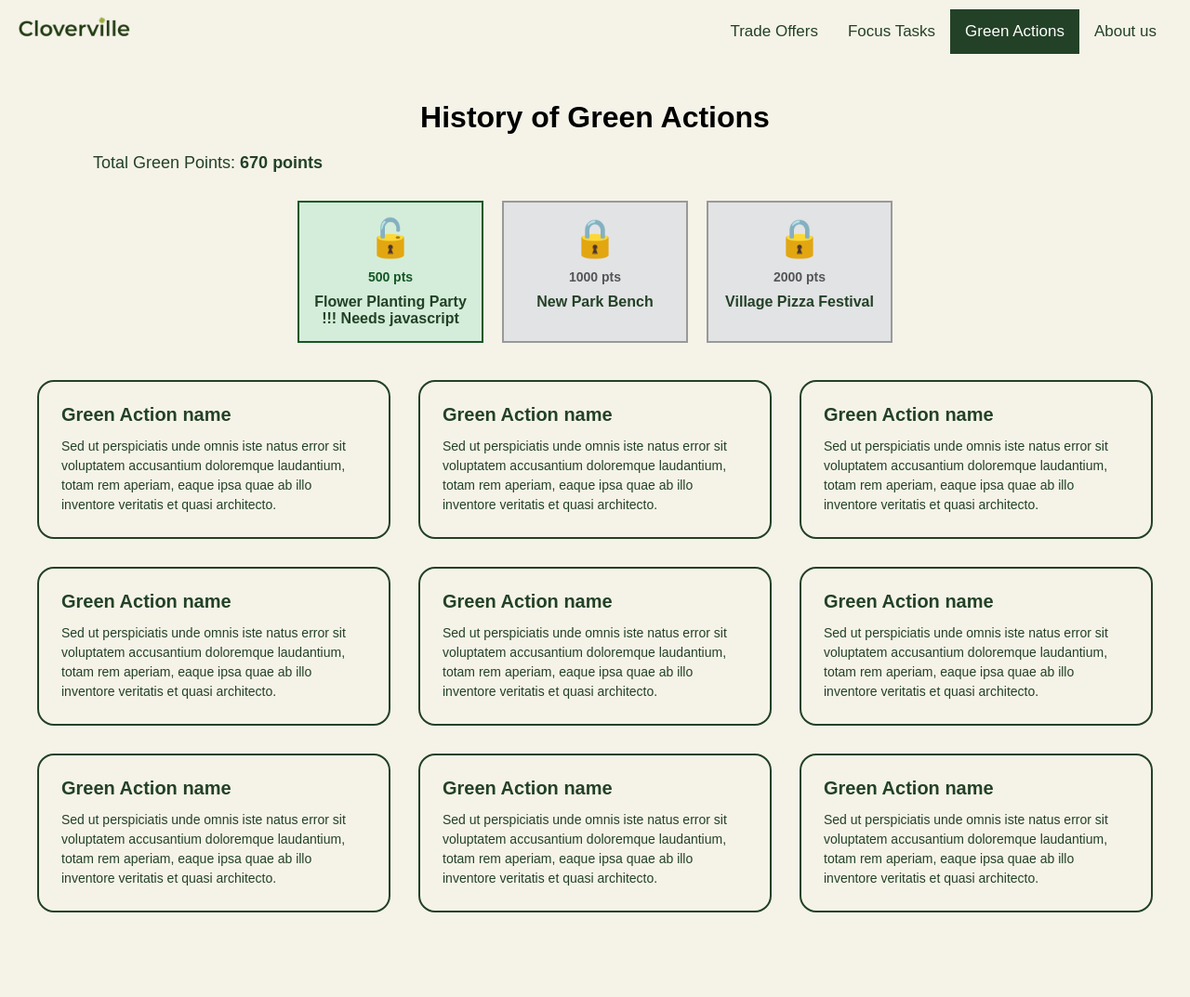
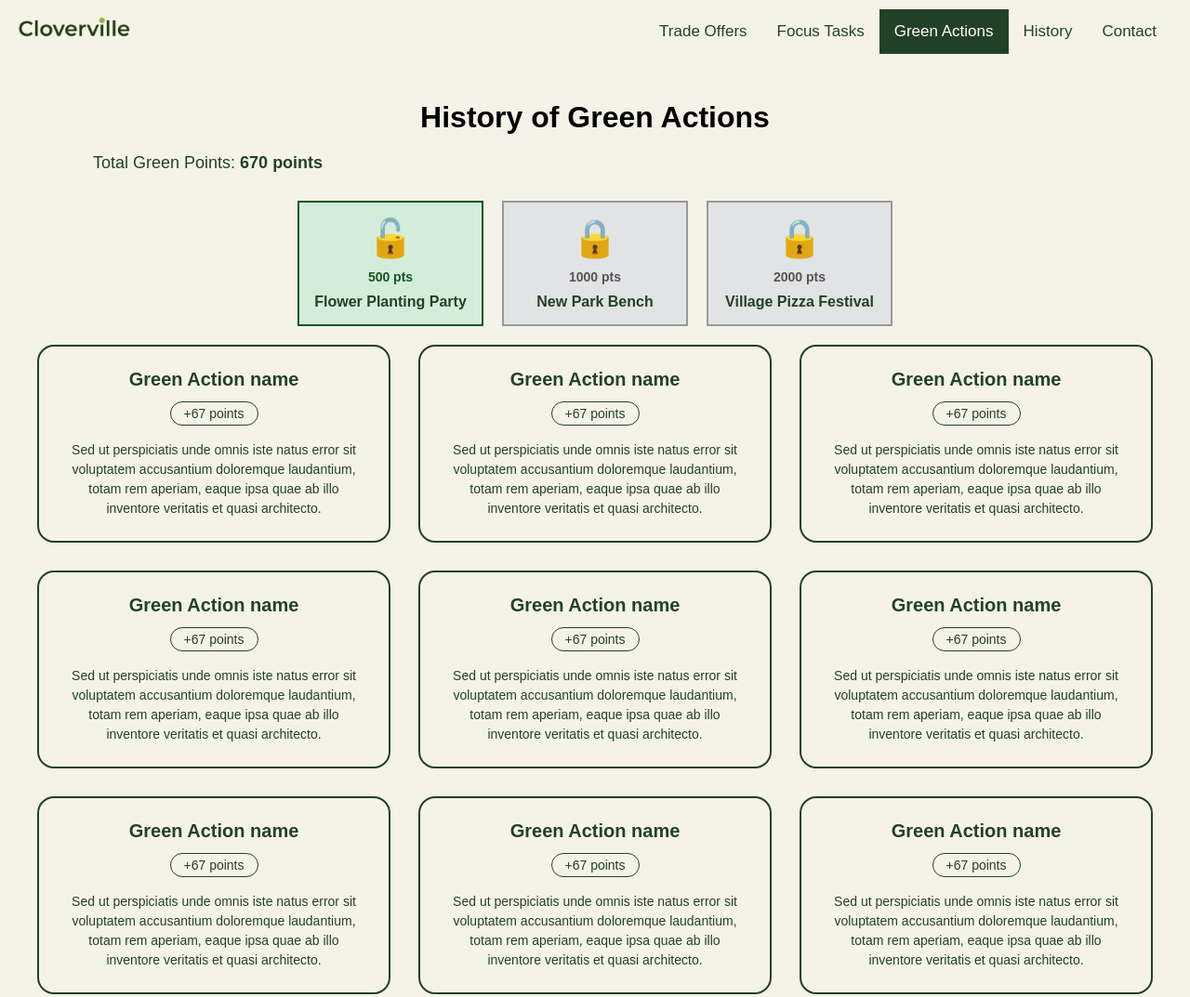
Before and after one commit to dianaboikoo/cloverville_website, a plain HTML site: page green_actions.html in a window 1280 px wide. Shown: the whole page at 93% size. Before the commit the page ends 1042 px from the top, so only its background shows below. Drawn offline with Linux system fonts and the light colour scheme.

Commit message:
Update green_actions.html

```diff
--- a/green_actions.html
+++ b/green_actions.html
@@ -19,7 +19,8 @@
       <a href="trade_offers.html">Trade Offers</a>
       <a href="focus_tasks.html">Focus Tasks</a>
       <a href="green_actions.html" class="active">Green Actions</a>
-      <a href="index.html#aboutus">About us</a>
+      <a href="index.html#history">History</a>
+      <a href="index.html#developers">Contact</a>
     </nav>
   </header>
 
@@ -36,7 +37,7 @@
             <div class="reward-item unlocked">
                 <div class="reward-icon">🔓</div>
                 <div class="reward-cost">500 pts</div>
-                <h3>Flower Planting Party !!! Needs javascript</h3>
+                <h3>Flower Planting Party</h3>
             </div>
 
             <div class="reward-item locked">
@@ -51,12 +52,11 @@
                 <h3>Village Pizza Festival</h3>
             </div>
         </div>
-    </section>
-
-    <section class="green-grid">
+   <section class="green-grid">
 
       <article class="green-card">
         <h2>Green Action name</h2>
+        <div class="green-points">+67 points</div>
         <p>
           Sed ut perspiciatis unde omnis iste natus error sit voluptatem
           accusantium doloremque laudantium, totam rem aperiam, eaque ipsa
@@ -66,6 +66,7 @@
 
       <article class="green-card">
         <h2>Green Action name</h2>
+        <div class="green-points">+67 points</div>
         <p>
           Sed ut perspiciatis unde omnis iste natus error sit voluptatem
           accusantium doloremque laudantium, totam rem aperiam, eaque ipsa
@@ -75,6 +76,7 @@
 
       <article class="green-card">
         <h2>Green Action name</h2>
+        <div class="green-points">+67 points</div>
         <p>
           Sed ut perspiciatis unde omnis iste natus error sit voluptatem
           accusantium doloremque laudantium, totam rem aperiam, eaque ipsa
@@ -84,6 +86,7 @@
 
       <article class="green-card">
         <h2>Green Action name</h2>
+        <div class="green-points">+67 points</div>
         <p>
           Sed ut perspiciatis unde omnis iste natus error sit voluptatem
           accusantium doloremque laudantium, totam rem aperiam, eaque ipsa
@@ -93,6 +96,7 @@
 
       <article class="green-card">
         <h2>Green Action name</h2>
+        <div class="green-points">+67 points</div>
         <p>
           Sed ut perspiciatis unde omnis iste natus error sit voluptatem
           accusantium doloremque laudantium, totam rem aperiam, eaque ipsa
@@ -102,6 +106,7 @@
 
       <article class="green-card">
         <h2>Green Action name</h2>
+        <div class="green-points">+67 points</div>
         <p>
           Sed ut perspiciatis unde omnis iste natus error sit voluptatem
           accusantium doloremque laudantium, totam rem aperiam, eaque ipsa
@@ -111,6 +116,7 @@
 
       <article class="green-card">
         <h2>Green Action name</h2>
+        <div class="green-points">+67 points</div>
         <p>
           Sed ut perspiciatis unde omnis iste natus error sit voluptatem
           accusantium doloremque laudantium, totam rem aperiam, eaque ipsa
@@ -120,6 +126,7 @@
 
       <article class="green-card">
         <h2>Green Action name</h2>
+        <div class="green-points">+67 points</div>
         <p>
           Sed ut perspiciatis unde omnis iste natus error sit voluptatem
           accusantium doloremque laudantium, totam rem aperiam, eaque ipsa
@@ -129,6 +136,7 @@
 
       <article class="green-card">
         <h2>Green Action name</h2>
+        <div class="green-points">+67 points</div>
         <p>
           Sed ut perspiciatis unde omnis iste natus error sit voluptatem
           accusantium doloremque laudantium, totam rem aperiam, eaque ipsa
@@ -137,6 +145,8 @@
       </article>
 
     </section>
+
+  <script src="js/script.js"></script>
   </main>
 
 </body>
```
